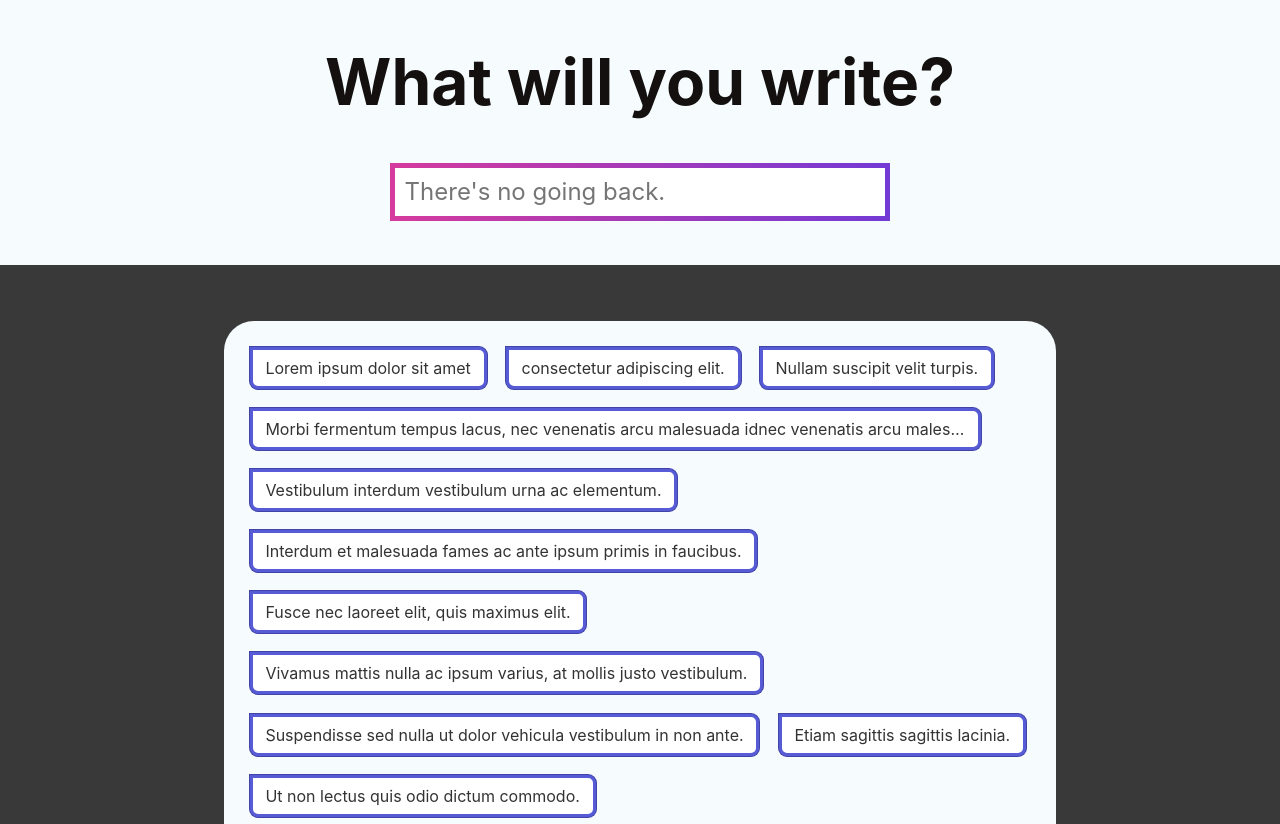
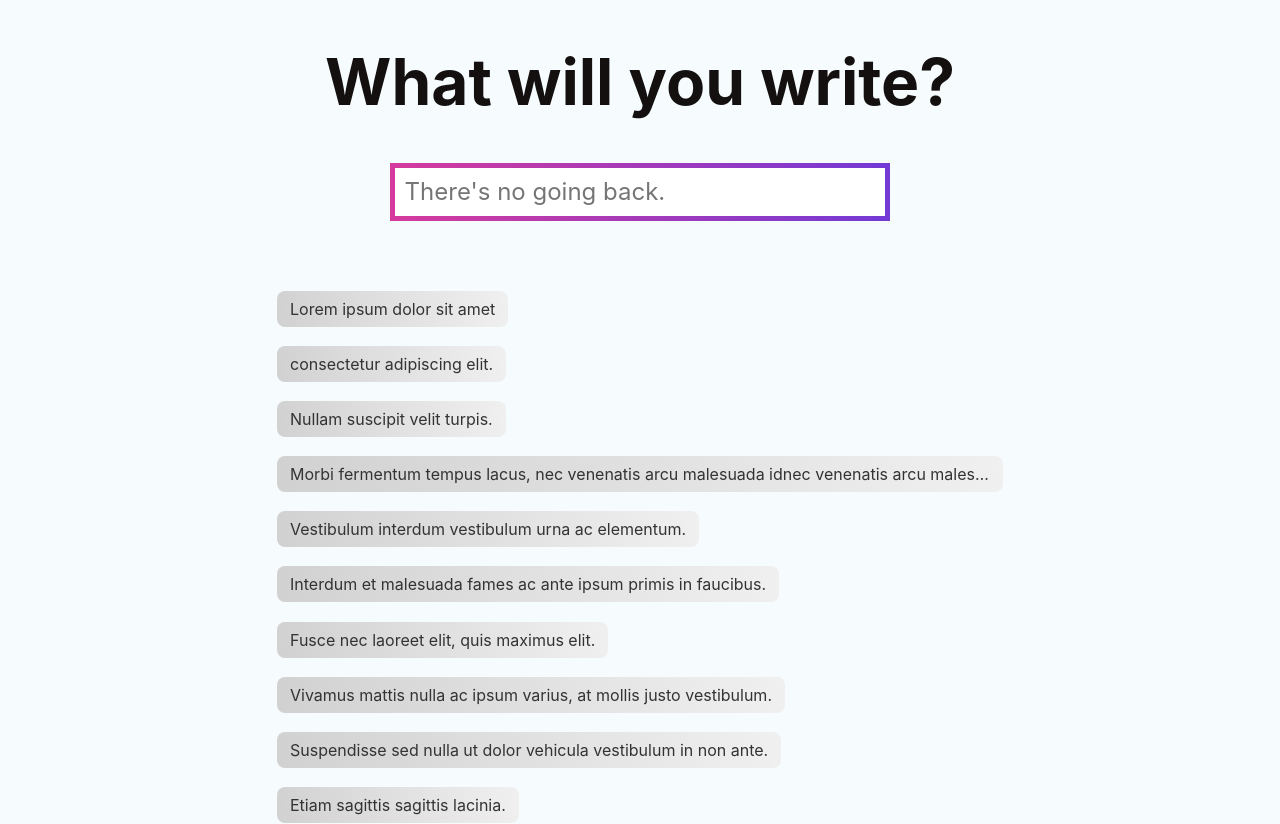
Before and after one commit to PotterJam/OneLineADay, a Svelte app in the folder web/: page / in a window 1280 px wide. Shown: the top 824 px of the page. Built offline with nearby package versions, Linux system fonts and the light colour scheme.

Commit message:
Improve how the messages look, add a little animation

```diff
--- a/web/src/App.svelte
+++ b/web/src/App.svelte
@@ -18,12 +18,10 @@
 <main>
 	<h1>What will you write?</h1>
 	<input id="input-line" type="text" placeholder="There's no going back."/>
-	<div class="gradient-div">
-		<div class="live-lines-container">
-			{#each lipsumLines as line}
-				<span class="live-line">{line}</span>
-			{/each}
-		</div>
+	<div class="live-lines-container">
+		{#each lipsumLines as line}
+			<span class="live-line">{line}</span>
+		{/each}
 	</div>
 </main>
 
@@ -51,38 +49,44 @@
 		border-image-source: linear-gradient(to left, #743ad5, #d53a9d);
 	}
 
-	.gradient-div {
-		background-color: rgb(57, 57, 58);
-		display: flex;
-		margin-top: 2em;
-		flex: 1;
-		width: 100%;
-		justify-content: center;
-	}
-
 	.live-lines-container {
 		flex: 1;
 		max-width: 800px;
 		background-color: rgb(246, 251, 253);
-		margin: 3.5em 0 0 0;
+		margin: 2em 0 0 0;
 		padding: 1em;
 		border-radius: 30px 30px 0 0;
 		display:flex;
 		align-items: flex-start;
 		align-content: flex-start;
 		flex-wrap: wrap;
+		flex-direction: column;
 	}
 
 	.live-line {
 		max-width: 700px;
-		background-color: #ffffff;
-		border-radius: 0 0.5em 0.5em 0.5em;
+		border-radius: 0.5em;
 		padding: 0.5em 0.8em;
 		margin: 0.6em;
-		border: 3px solid #585bd6;
-		box-shadow: 0 0 0 1px #4143a7;
+		background: rgb(209,209,209);
+		background: linear-gradient(81deg, rgba(209,209,209,1) 0%, rgba(240,240,240,1) 100%);
 		white-space: nowrap;
 		overflow: hidden;
 		text-overflow: ellipsis;
+		animation: bounceIn 2s;
+	}
+
+	@keyframes bounceIn {
+		0% {
+			transform: scale(0.1);
+			opacity: 0;
+		}
+		60% {
+			transform: scale(1.2);
+			opacity: 1;
+		}
+		100% {
+			transform: scale(1);
+		}
 	}
 </style>
```
